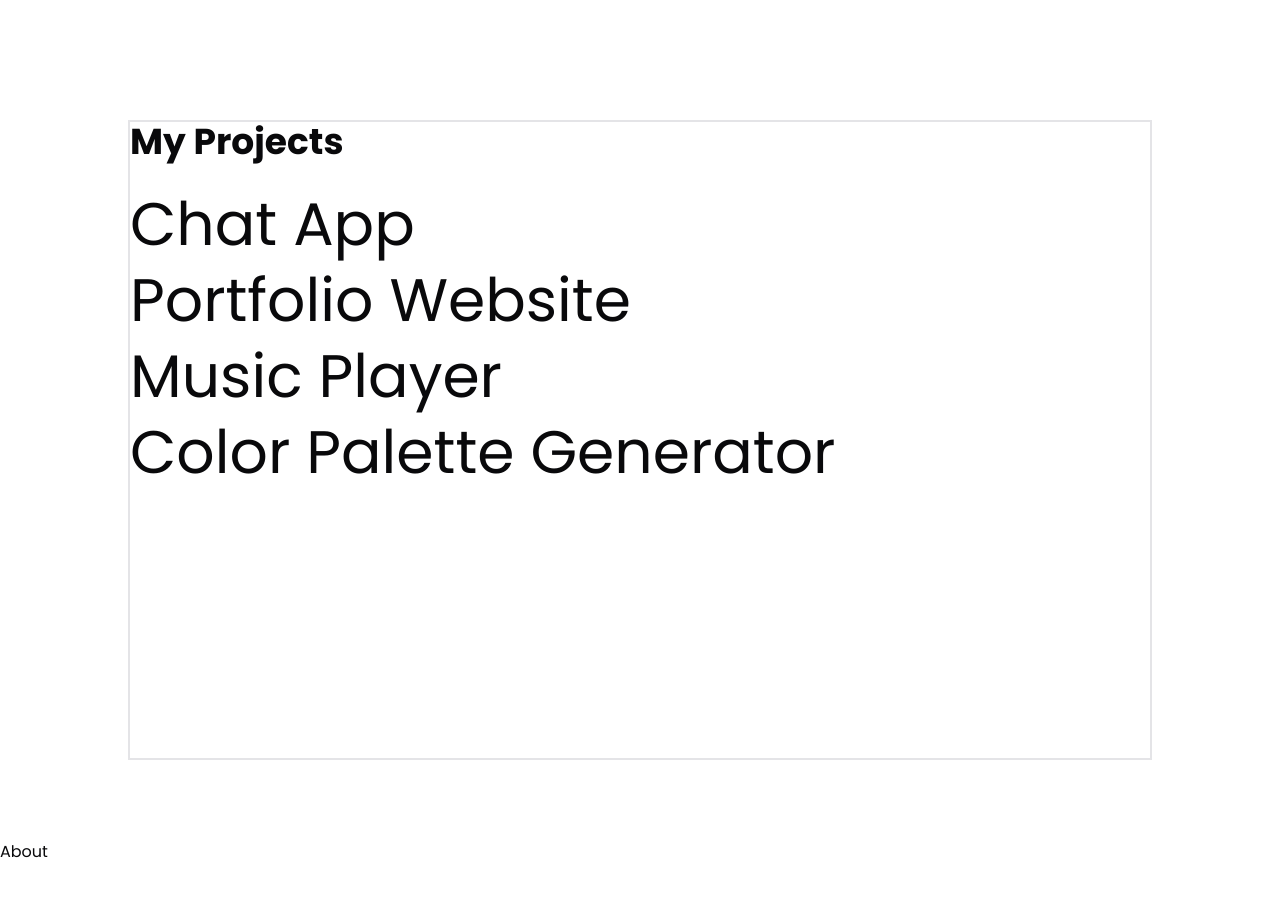
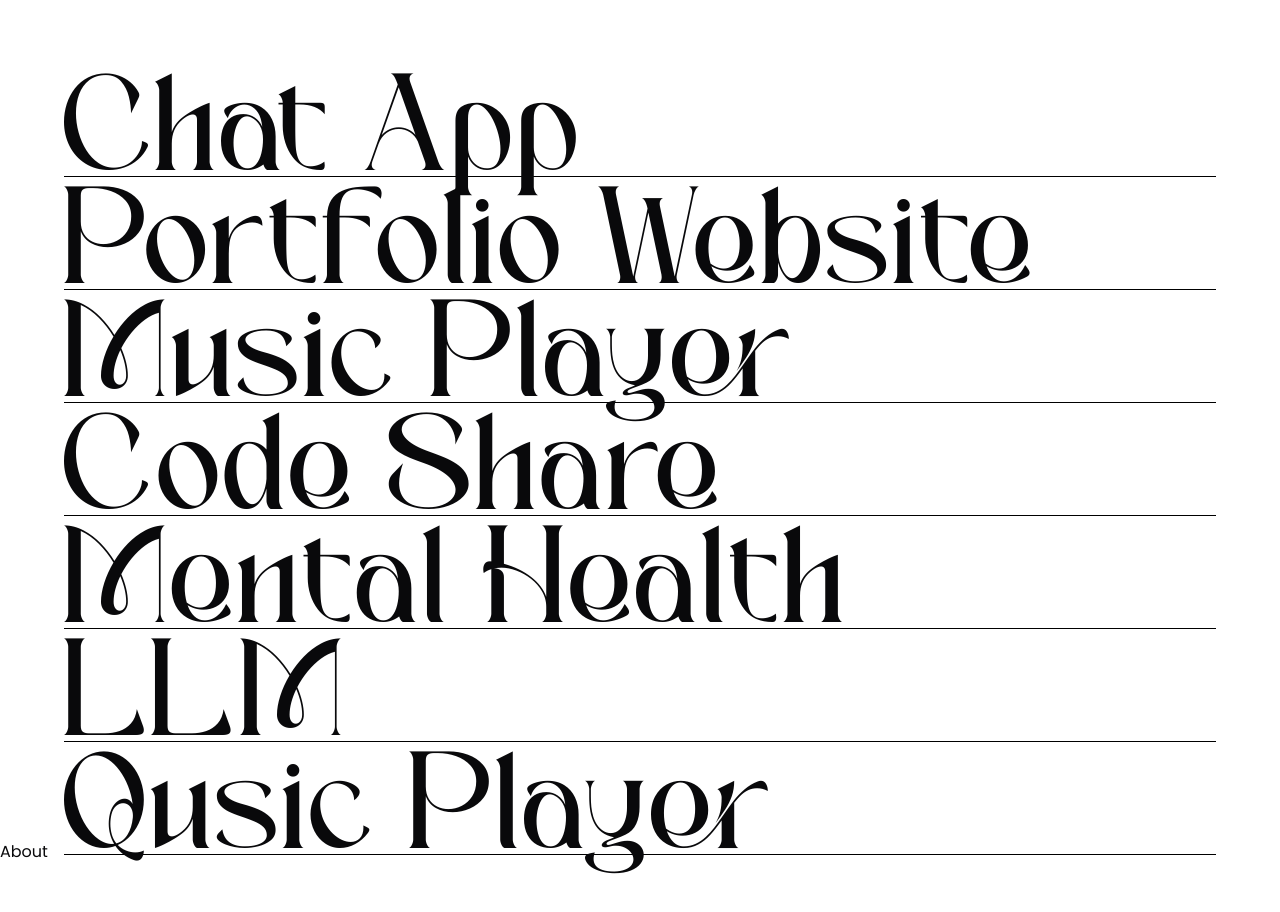
Before and after one commit to Hummylol/portfolionext, a Next.js app: page / in a window 1280 px wide. Shown: the part 1560-2472 px from the top of the page. Built offline with nearby package versions, Linux system fonts and the light colour scheme.

Commit message:
second commit

```diff
--- a/app/globals.css
+++ b/app/globals.css
@@ -23,6 +23,20 @@
   animation: wave 1.5s infinite;
   transform-origin: 70% 70%;
 }
+
+@font-face {
+  font-family: 'Qinferly - Personal use';
+  src: url('../fonts/QinferlyPersonaluse.woff2') format('woff2'),
+      url('../fonts/QinferlyPersonaluse.woff') format('woff');
+  font-weight: normal;
+  font-style: normal;
+  font-display: swap;
+}
+
+.custfont{
+  font-family:'Qinferly - Personal use' ;
+}
+
 
 @layer base {
   :root {
--- a/app/pages/Projects.tsx
+++ b/app/pages/Projects.tsx
@@ -7,7 +7,10 @@ const projects = [
   { name: "Chat App" },
   { name: "Portfolio Website" },
   { name: "Music Player" },
-  { name: "Color Palette Generator" },
+  { name: "Code Share" },
+  { name: "Mental Health" },
+  { name: "LLM" },
+  { name: "Qusic Player" },
 ];
 
 const Projects = () => {
@@ -15,13 +18,15 @@ const Projects = () => {
   const [position, setPosition] = useState({ x: 0, y: 0 });
 
   return (
-    <div className="h-full w-full flex justify-center items-center ">
-      <section className="h-[80%] w-[80%] flex flex-col border-2 relative">
-      <h2 className="text-4xl font-bold mb-8">My Projects</h2>
-      <div className="flex flex-col gap-4">
+    <div className="h-full w-full flex justify-center items-center">
+      <section className="h-[90%] w-[90%] flex flex-col relative">
+        <div className="flex flex-col gap-4 relative">
           {projects.map((project) => (
             <div
               key={project.name}
+              className="text-4xl md:text-8xl border-b dark:border-white border-black transition-all duration-300"
+            >
+              <div
                 onMouseEnter={(e) => {
                   setHoveredProject(project.name);
                   setPosition({ x: e.clientX, y: e.clientY });
@@ -30,13 +35,19 @@ const Projects = () => {
                   setPosition({ x: e.clientX, y: e.clientY });
                 }}
                 onMouseLeave={() => setHoveredProject(null)}
-            className="text-6xl w-fit cursor-pointer hover:text-blue-400 transition duration-300"
+                className={`w-fit cursor-pointer transition duration-300 custfont ${
+                  hoveredProject && hoveredProject !== project.name
+                    ? "opacity-15"
+                    : "blur-none opacity-100"
+                }`}
               >
                 {project.name}
+              </div>
             </div>
           ))}
         </div>
 
+        {/* Hover Preview Box */}
         <AnimatePresence>
           {hoveredProject && (
             <motion.div
@@ -50,9 +61,11 @@ const Projects = () => {
                 left: position.x + 10,
                 transform: "translate(-50%, -50%)",
               }}
-            className="w-[50%] h-[20%] lg:w-[40%] lg:h-[40%] bg-black dark:bg-white border border-gray-600 shadow-lg rounded-lg flex items-center justify-center"
+              className="w-[50%] h-[20%] lg:w-[40%] lg:h-[40%] bg-black dark:bg-white shadow-lg rounded-lg flex items-center justify-center"
             >
-            <span className="text-white dark:text-black text-sm">{hoveredProject} Preview</span>
+              <span className="text-white dark:text-black text-sm">
+                {hoveredProject} Preview
+              </span>
             </motion.div>
           )}
         </AnimatePresence>
```
Also changed, not shown: fonts/QinferlyPersonaluse.woff (added), fonts/QinferlyPersonaluse.woff2 (added). Lines whose indentation alone changed are shown as unchanged.
